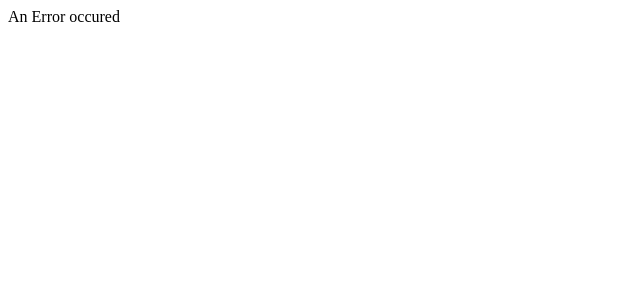
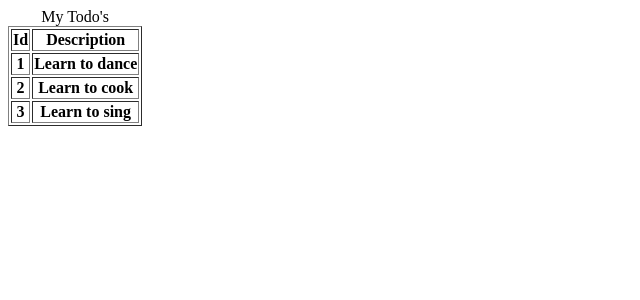
Before and after one commit to Pradeep92hv/Spring-boot-Todo, an Angular app: page /todos in a window 1280 px wide. Shown: the top 300 px of the page, without its empty margins (0-640 px from the left). Built offline with nearby package versions, Linux system fonts and the light colour scheme.

Commit message:
set 20: Create List Todos component with ng generate

```diff
--- a/src/app/app-routing.module.ts
+++ b/src/app/app-routing.module.ts
@@ -3,12 +3,14 @@ import { Routes, RouterModule } from '@angular/router';
 import { LoginComponent } from './login/login.component';
 import { WelcomeComponent } from './welcome/welcome.component';
 import { ErrorComponent } from './error/error.component';
+import { ListTodosComponent } from './list-todos/list-todos.component';
 
 const routes: Routes = [
   {path:"",component:LoginComponent},
   { path:'login', component :LoginComponent},
   {path:"welcome/:name", component: WelcomeComponent},
-  {path: "**", component: ErrorComponent}
+  {path: 'todos',component:ListTodosComponent},
+  {path: "**", component: ErrorComponent}   // it should be last
 ];
 
 @NgModule({
--- a/src/app/app.module.ts
+++ b/src/app/app.module.ts
@@ -6,13 +6,15 @@ import { AppComponent } from './app.component';
 import { WelcomeComponent } from './welcome/welcome.component';
 import { LoginComponent } from './login/login.component';
 import { ErrorComponent } from './error/error.component';
+import { ListTodosComponent } from './list-todos/list-todos.component';
 
 @NgModule({
   declarations: [
     AppComponent,
     WelcomeComponent,
     LoginComponent,
-    ErrorComponent
+    ErrorComponent,
+    ListTodosComponent
   ],
   imports: [
     BrowserModule,
--- /dev/null
+++ b/src/app/list-todos/list-todos.component.html
@@ -0,0 +1,16 @@
+<table border="1">
+  <caption>My Todo's </caption>
+  <thead>
+    <tr>
+      <th>Id</th>
+      <th>Description</th>
+    </tr>
+  </thead>
+  <tbody>
+    <!-- for todo in todos -->
+    <tr *ngFor="let todo of todos">
+      <th>{{todo.id}}</th>
+      <th>{{todo.description}}</th>
+    </tr>
+  </tbody>
+</table>
--- /dev/null
+++ b/src/app/list-todos/list-todos.component.ts
@@ -0,0 +1,26 @@
+import { Component, OnInit } from '@angular/core';
+
+@Component({
+  selector: 'app-list-todos',
+  templateUrl: './list-todos.component.html',
+  styleUrls: ['./list-todos.component.css']
+})
+export class ListTodosComponent implements OnInit {
+  todos=[{
+    id:1,
+    description: "Learn to dance"
+  },
+  {
+    id:2,
+    description: "Learn to cook"
+  },{
+    id:3,
+    description: "Learn to sing"
+  }]
+
+  constructor() { }
+
+  ngOnInit() {
+  }
+
+}
```
Also changed, not shown: src/app/list-todos/list-todos.component.css (added), 1 other file (tests, documents, lock files or other folders).
